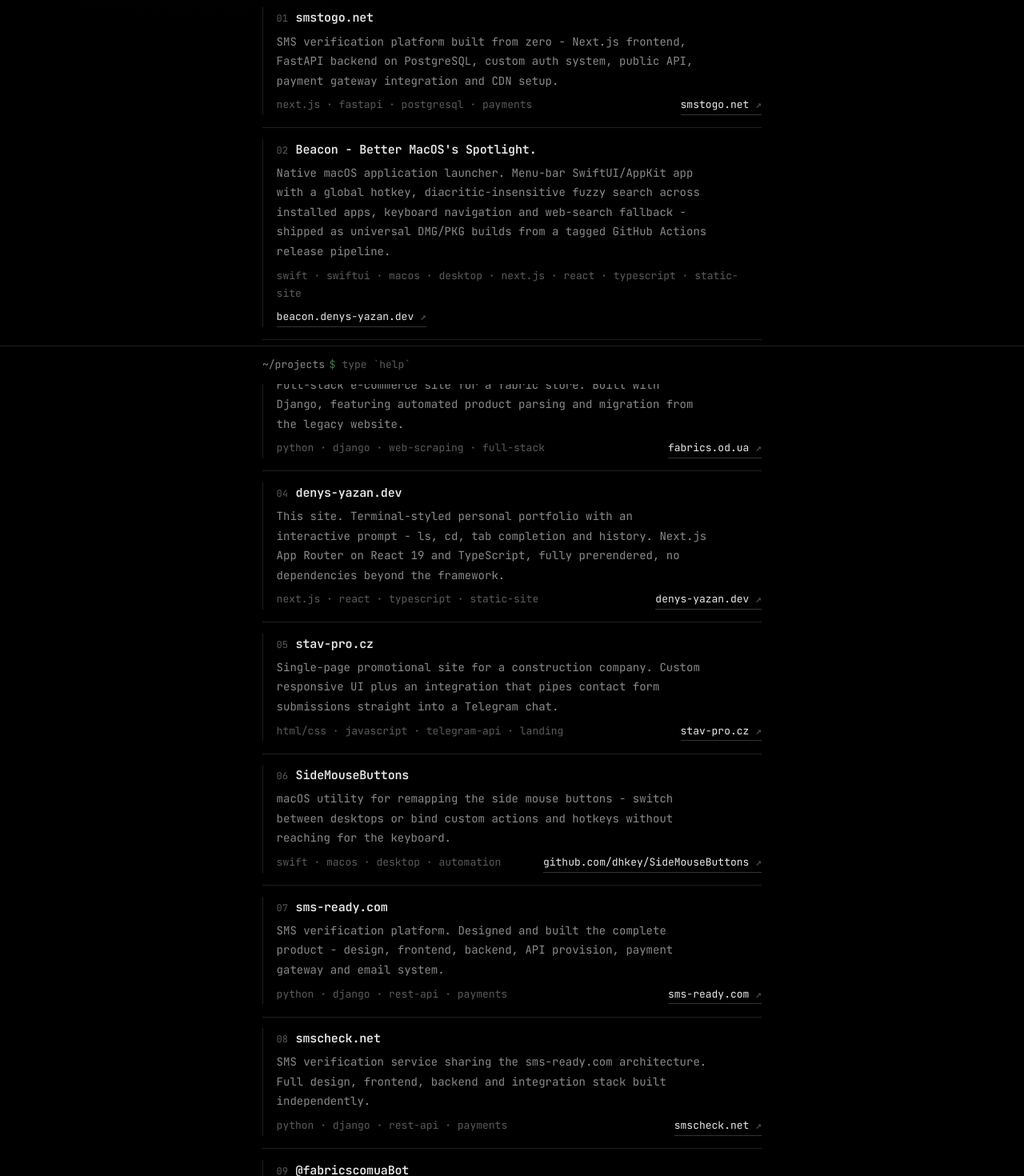
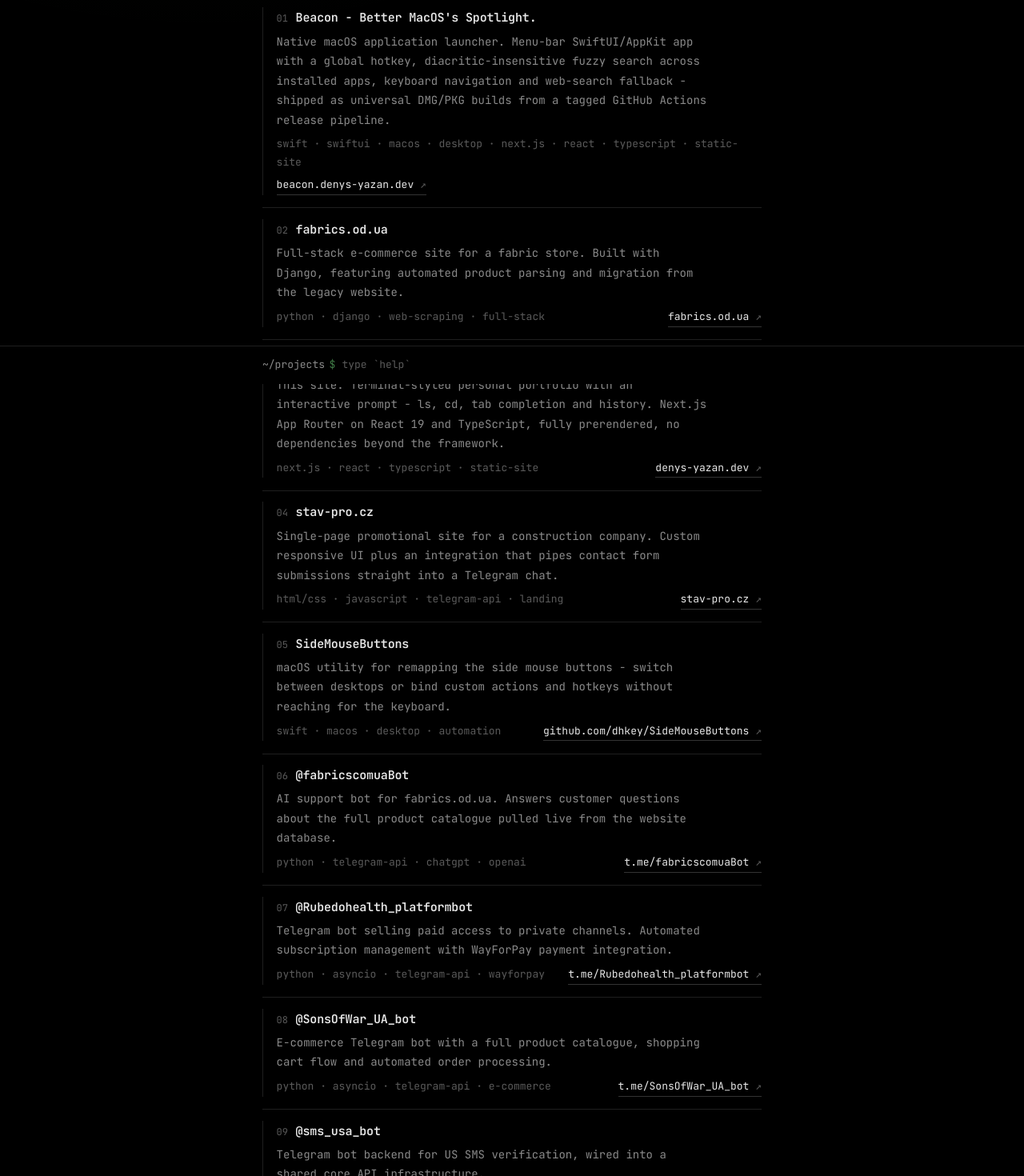
Before and after one commit to dhkey/portfolio, a Next.js app: page /projects in a window 1280 px wide. Shown: the part 320-1790 px from the top of the page at 80% size. Built offline with nearby package versions, Linux system fonts and the light colour scheme.

Commit message:
chore(content): remove sms-ready, smscheck and smstogo projects

```diff
--- a/app/projects/page.tsx
+++ b/app/projects/page.tsx
@@ -4,7 +4,7 @@ import { ProjectsView } from "@/components/ProjectsView";
 export const metadata: Metadata = {
   title: "Projects",
   description:
-    "Selected work by Denys Yazan - Next.js and Django platforms, SMS verification services, e-commerce sites, Telegram bots and desktop utilities.",
+    "Selected work by Denys Yazan - Next.js and Django platforms, e-commerce sites, Telegram bots and desktop utilities.",
 };
 
 export default function Projects() {
--- a/content/projects.ts
+++ b/content/projects.ts
@@ -12,15 +12,6 @@ export type ProjectType = (typeof projectTypes)[number];
 export const projectTypes = ["web", "macos", "bot"] as const;
 
 export const projects: Project[] = [
-  {
-    name: "smstogo.net",
-    type: "web",
-    summary:
-      "SMS verification platform built from zero - Next.js frontend, FastAPI backend on PostgreSQL, custom auth system, public API, payment gateway integration and CDN setup.",
-    tags: ["next.js", "fastapi", "postgresql", "payments"],
-    href: "https://smstogo.net",
-    linkLabel: "smstogo.net",
-  },
   {
     name: "Beacon - Better MacOS's Spotlight.",
     type: "macos",
@@ -67,24 +58,6 @@ export const projects: Project[] = [
     linkLabel: "github.com/dhkey/SideMouseButtons",
   },
   {
-    name: "sms-ready.com",
-    type: "web",
-    summary:
-      "SMS verification platform. Designed and built the complete product - design, frontend, backend, API provision, payment gateway and email system.",
-    tags: ["python", "django", "rest-api", "payments"],
-    href: "https://sms-ready.com",
-    linkLabel: "sms-ready.com",
-  },
-  {
-    name: "smscheck.net",
-    type: "web",
-    summary:
-      "SMS verification service sharing the sms-ready.com architecture. Full design, frontend, backend and integration stack built independently.",
-    tags: ["python", "django", "rest-api", "payments"],
-    href: "https://smscheck.net",
-    linkLabel: "smscheck.net",
-  },
-  {
     name: "@fabricscomuaBot",
     type: "bot",
     summary:
@@ -115,7 +88,7 @@ export const projects: Project[] = [
     name: "@sms_usa_bot",
     type: "bot",
     summary:
-      "Telegram bot backend for US SMS verification, wired into the same core API infrastructure as sms-ready.com.",
+      "Telegram bot backend for US SMS verification, wired into a shared core API infrastructure.",
     tags: ["python", "asyncio", "telegram-api"],
     href: "https://t.me/sms_usa_bot",
     linkLabel: "t.me/sms_usa_bot",
```
